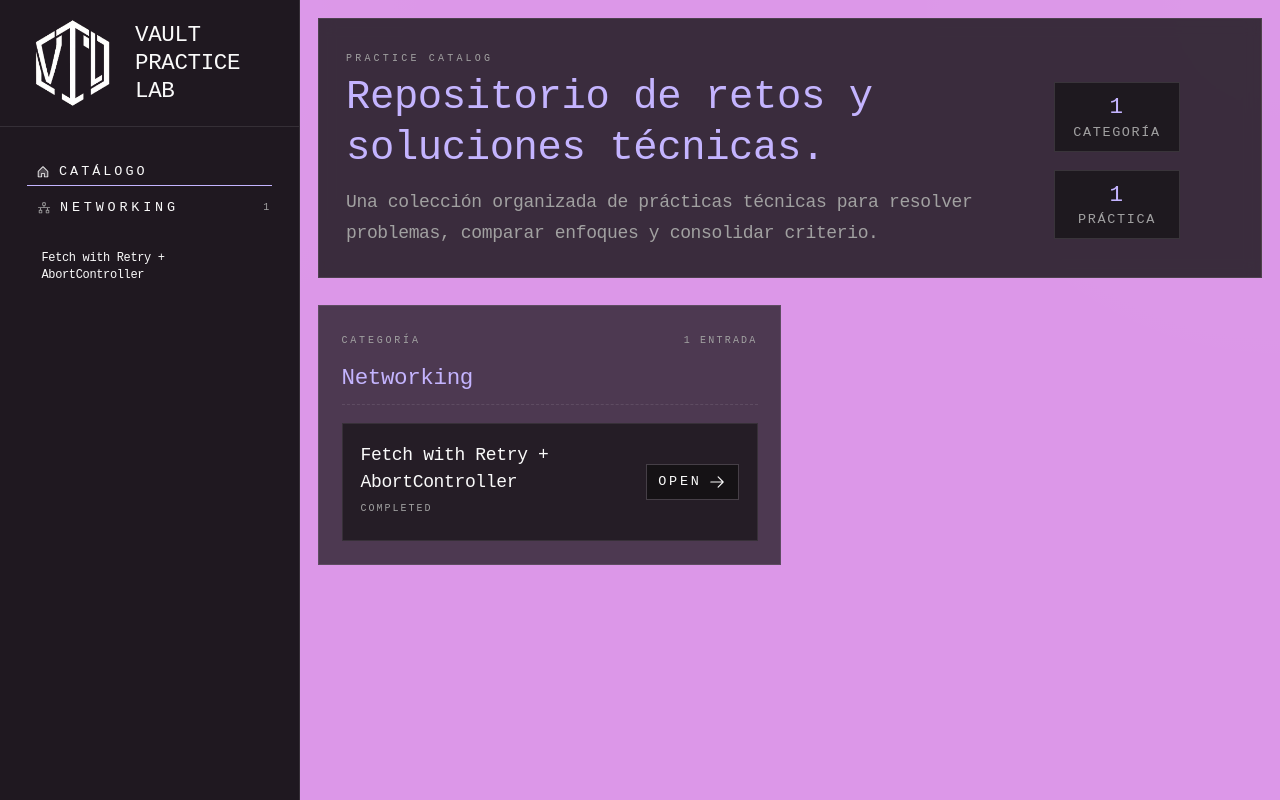
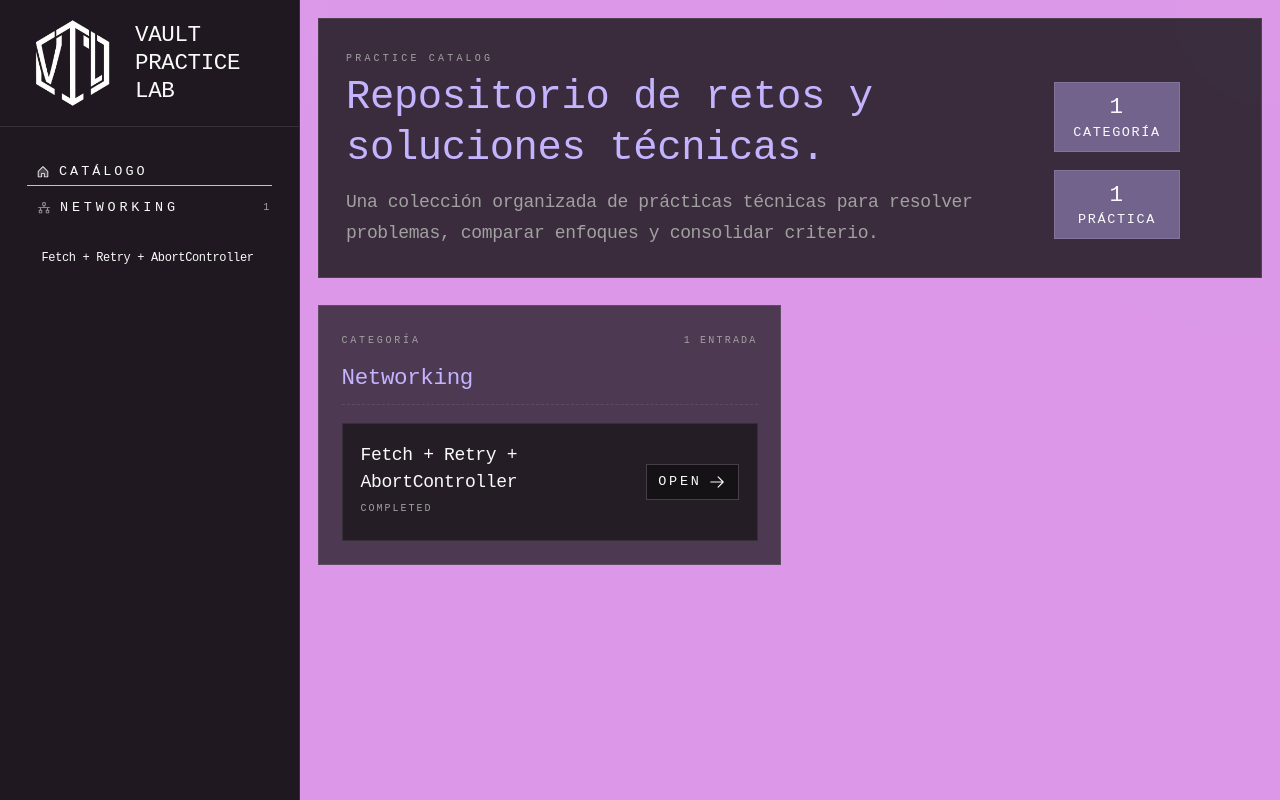
Before and after one commit to RE15EL/VPL, a React (Vite) app: page / in a window 1280 px wide. Built offline with nearby package versions, Linux system fonts and the light colour scheme.

Commit message:
fix(ui): refine catalog counters and practice title

```diff
--- a/src/app/pages/catalog-home.tsx
+++ b/src/app/pages/catalog-home.tsx
@@ -39,12 +39,12 @@ export function CatalogHomePage() {
 
           <div className="flex justify-center items-center">
             <div className="flex md:flex-col md:gap-4 gap-px text-center text-xs uppercase tracking-[0.12em] sm:min-w-40">
-              <div className="bg-background/60 p-2 border border-border w-28">
-                <p className="text-xl text-violet-300">
+              <div className="bg-violet-300/40 p-2 border border-border w-28">
+                <p className="text-xl">
                   {practiceCategoryGroups.length}
                 </p>
 
-                <p className="text-muted-foreground">
+                <p className="">
                   {getCountLabel(
                     practiceCategoryGroups.length,
                     "Categoría",
@@ -53,11 +53,12 @@ export function CatalogHomePage() {
                 </p>
               </div>
 
-              <div className="bg-background/60 p-2 border border-border w-28">
-                <p className="text-xl text-violet-300">
+              <div className="bg-violet-300/40 p-2 border border-border w-28">
+                <p className="text-xl">
                   {practiceDefinitions.length}
                 </p>
-                <p className="mt-2 text-muted-foreground">
+
+                <p className="mt-2 ">
                   {getCountLabel(
                     practiceDefinitions.length,
                     "Práctica",
--- a/src/features/networking/fetch-with-retry/index.ts
+++ b/src/features/networking/fetch-with-retry/index.ts
@@ -5,7 +5,7 @@ import { FetchWithRetryPage } from "./fetch-with-retry-page";
 export const fetchWithRetryPractice = {
   category: "networking",
   slug: "fetch-with-retry",
-  title: "Fetch with Retry + AbortController",
+  title: "Fetch + Retry + AbortController",
   status: "completed",
   component: FetchWithRetryPage,
 } satisfies PracticeDefinition;
```
